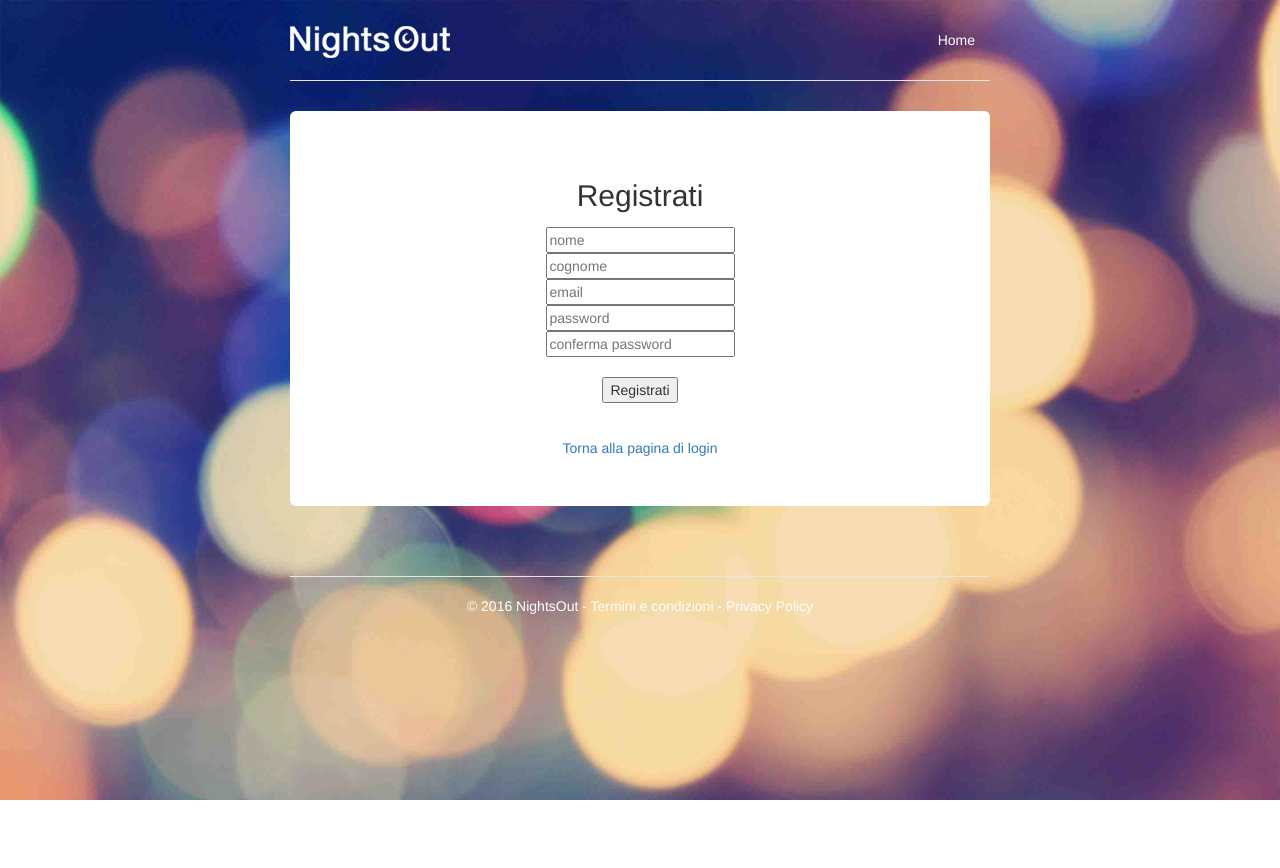
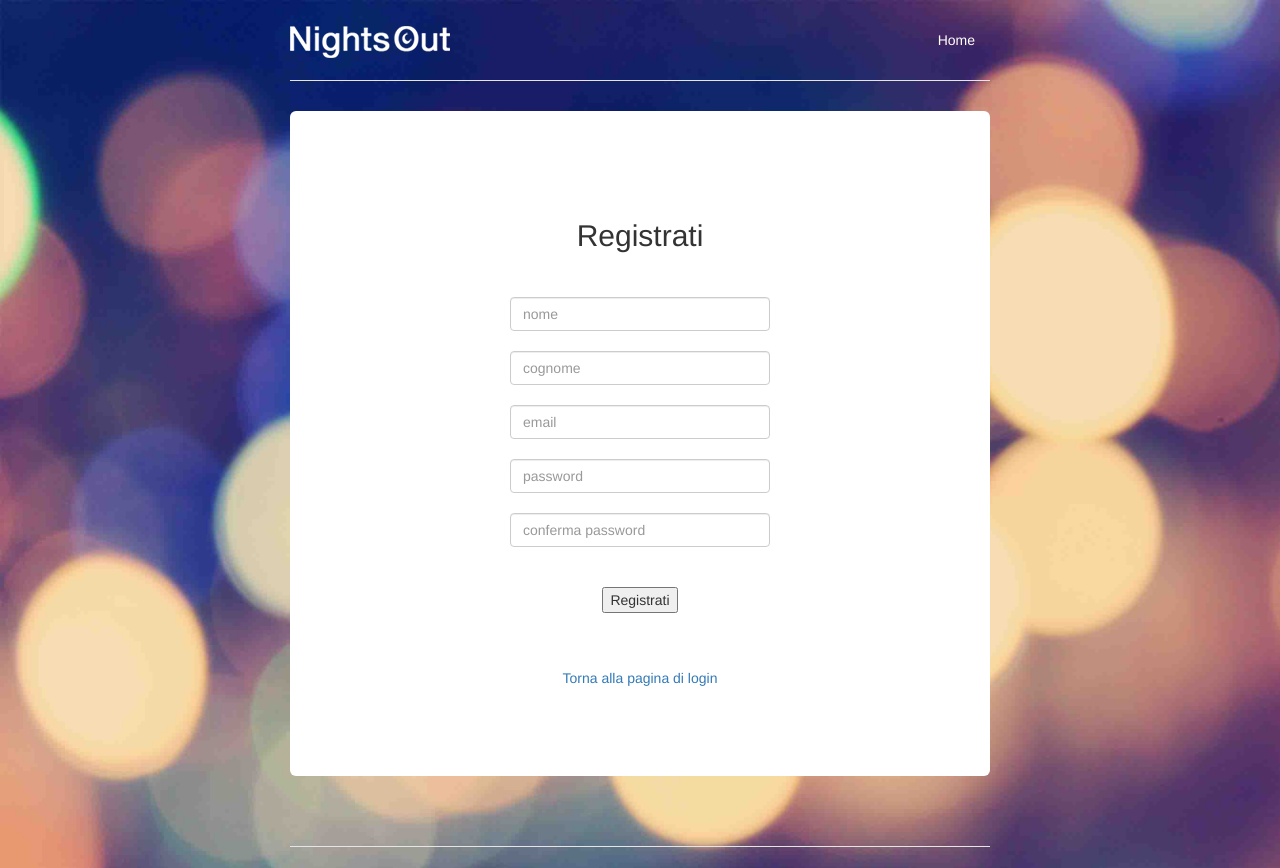
Before and after one commit to emabruz/Nights-Out, a PHP site: page /registrati.php in a window 1280 px wide. Shown: the top 868 px of the page. Before the commit the page ends 800 px from the top, so only its background shows below. Run offline with PHP 8.4, Linux system fonts and the light colour scheme; some libraries are stand-ins or nearby versions.

Commit message:
Update registrati.php

```diff
--- a/registrati.php
+++ b/registrati.php
@@ -47,20 +47,23 @@
     }else{
 ?>
 
-        <h2>Registrati</h2>
+        <div class="row marketing">
+        <div class="col-lg-3"></div>
+        <div class="col-lg-6">
+        <h2>Registrati</h2><br>
         <p class="lead">
         <form method="post" action="registrati.php">
-          <input type="text" name="nome" placeholder="nome" required><br>
-          <input type="text" name="cognome" placeholder="cognome" required><br>
-          <input type="text" name="email" placeholder="email" required><br>
-          <input type="password" name="password" placeholder="password" required><br>
-          <input type="password" name="conf_passw" placeholder="conferma password" required><br><br>
+          <input type="text" class="form-control" name="nome" placeholder="nome" required><br>
+          <input type="text" class="form-control" name="cognome" placeholder="cognome" required><br>
+          <input type="text" class="form-control" name="email" placeholder="email" required><br>
+          <input type="password" class="form-control" name="password" placeholder="password" required><br>
+          <input type="password" class="form-control" name="conf_passw" placeholder="conferma password" required><br><br>
           <input type="submit" value="Registrati">
         </form>
         </p>
+        </div><div class="col-lg-3"></div></div>
 
-        <br>
-        <a href="index.php">Torna alla pagina di login</a>
+        <a href="index.php">Torna alla pagina di login</a><br><br><br>
         <?php } ?>
 </div>
 
```
